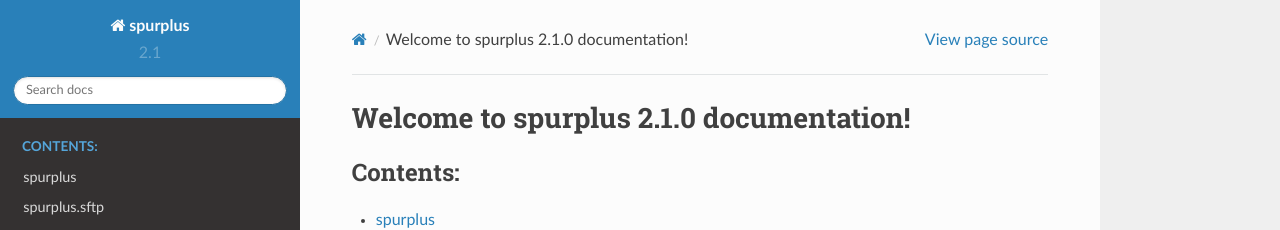
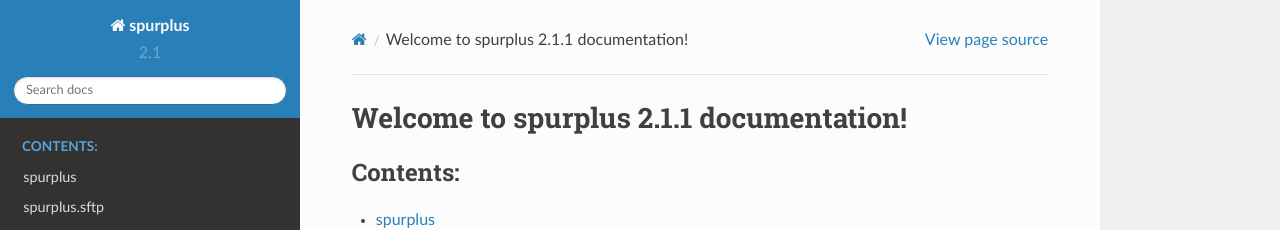
Before and after one commit to Parquery/spurplus, a Sphinx documentation site: the page built from docs/index.rst, in a window 1280 px wide. Shown: the top 230 px of the page. Built offline with Sphinx 7.4.7 and the Read the Docs theme 2.0.0, drawn with Linux system fonts in a browser that asks for light colours.

Commit message:
bumped a patch version (#38)

```diff
--- a/CHANGELOG.rst
+++ b/CHANGELOG.rst
@@ -1,3 +1,7 @@
+2.1.1
+=====
+* Fixed ``sync_to_remote`` to delete children before parent directories
+
 2.1.0
 =====
 * Added ``whoami`` to ``spurplus.SshShell``
--- a/docs/conf.py
+++ b/docs/conf.py
@@ -27,7 +27,7 @@ author = 'Marko Ristin'
 # The short X.Y version
 version = '2.1'
 # The full version, including alpha/beta/rc tags
-release = '2.1.0'
+release = '2.1.1'
 
 
 # -- General configuration ---------------------------------------------------
--- a/setup.py
+++ b/setup.py
@@ -17,7 +17,7 @@ with open(os.path.join(here, 'README.rst'), encoding='utf-8') as fid:
 
 setup(
     name='spurplus',
-    version='2.1.0',
+    version='2.1.1',
     description='Manage remote machines and file operations over SSH.',
     long_description=long_description,
     url='http://github.com/Parquery/spurplus',
```
